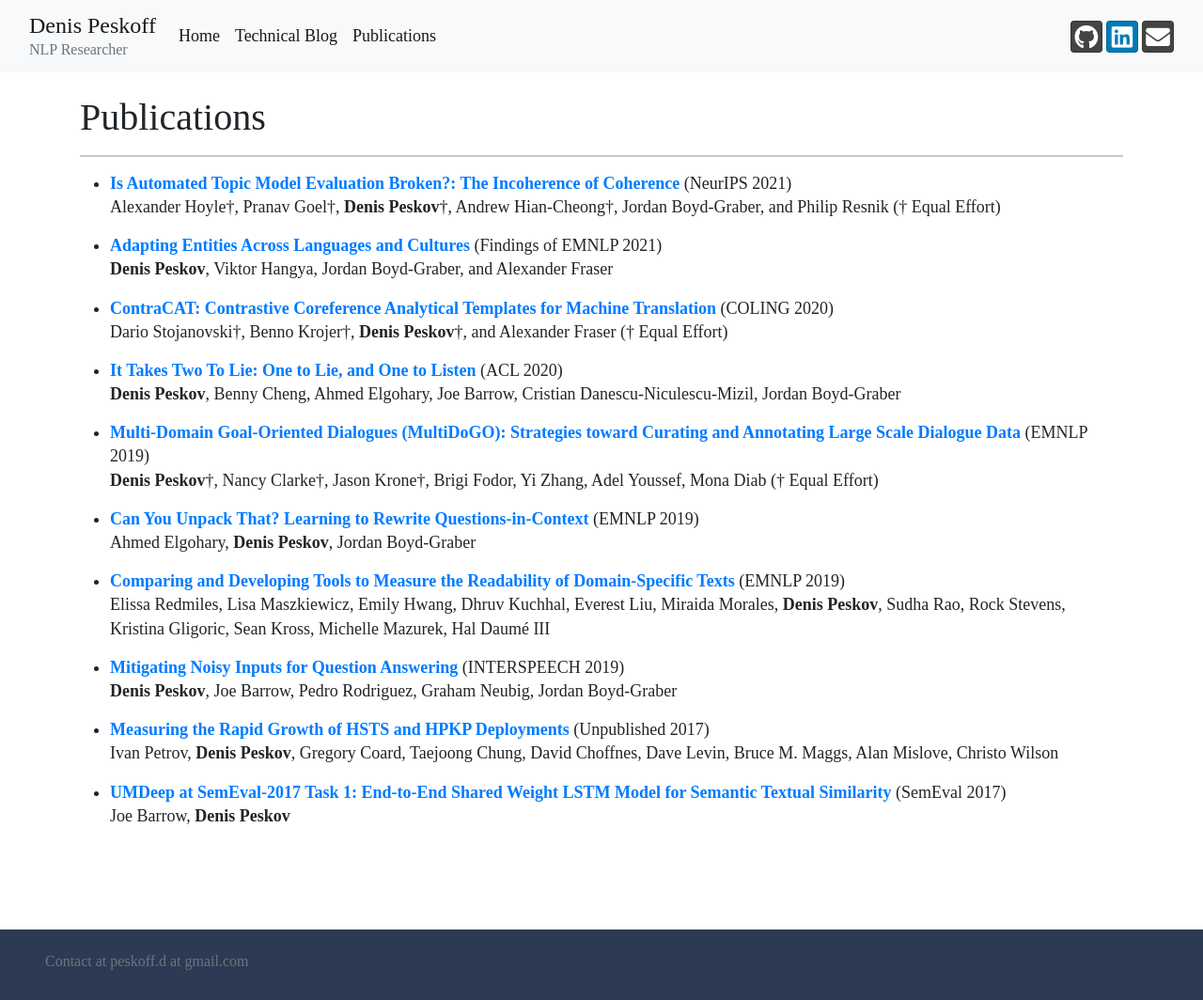
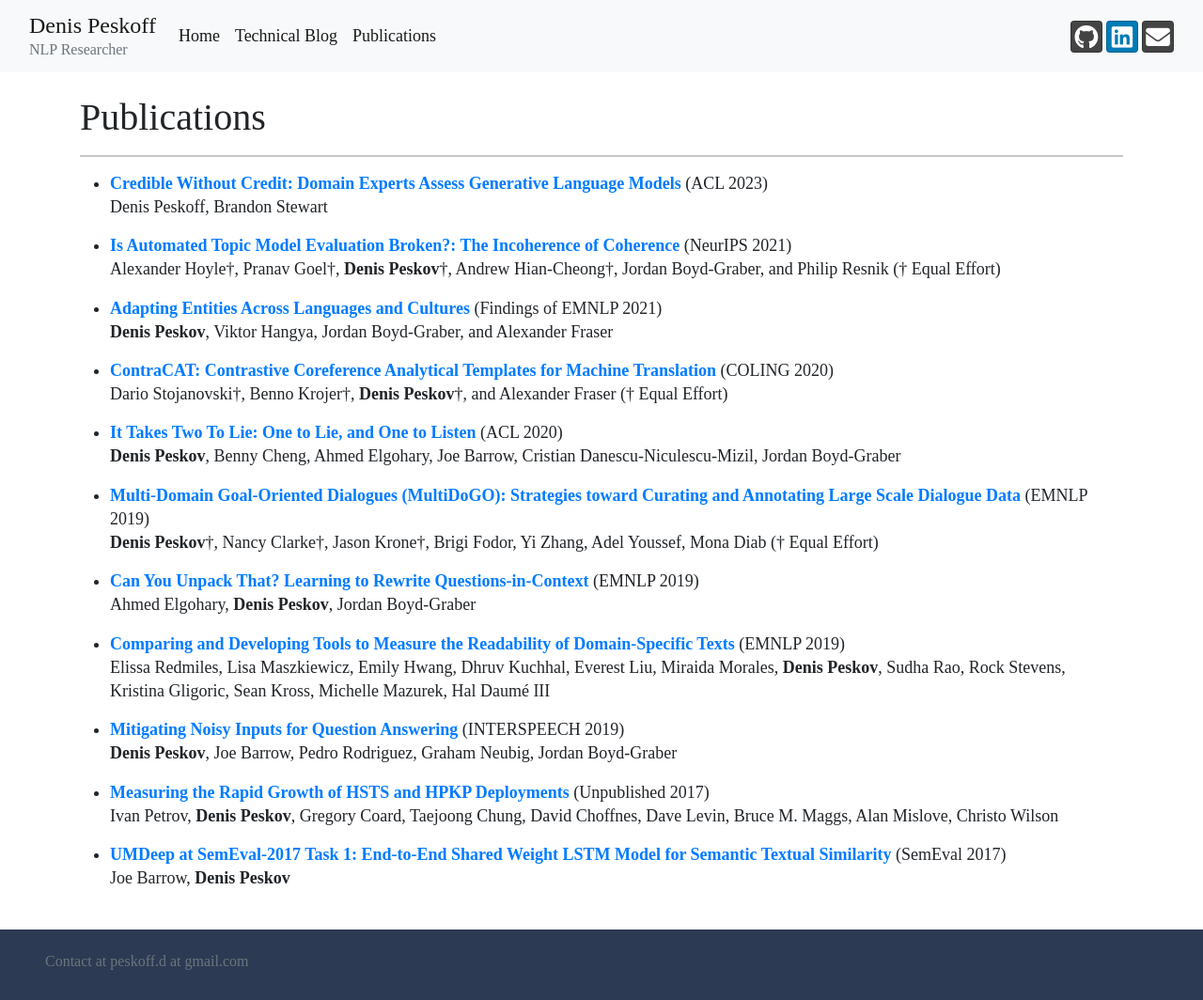
Before and after one commit to trigaten/Denis-Peskov-s-New-Website, a Jekyll site: the page built from publications.html, in a window 1280 px wide and 1064 px high. Shown: the whole window at 94% size. Built offline with Jekyll 4.4.1, drawn with Linux system fonts in a browser that asks for light colours; nearby versions of some CDN libraries.

Commit message:
Update publications.md

```diff
--- a/_includes/publications.md
+++ b/_includes/publications.md
@@ -1,3 +1,5 @@
+-  [**Credible Without Credit: Domain Experts Assess Generative Language Models**](https://aclanthology.org/2023.acl-short.37.pdf) (ACL 2023) <br />  Denis Peskoff, Brandon Stewart
+
 -  [**Is Automated Topic Model Evaluation Broken?: The Incoherence of Coherence**](https://arxiv.org/abs/2107.02173) (NeurIPS 2021) <br />  Alexander Hoyle†, Pranav Goel†, **Denis Peskov**†, Andrew Hian-Cheong†, Jordan Boyd-Graber, and Philip Resnik († Equal Effort)
 
 -  [**Adapting Entities Across Languages and Cultures**](http://users.umiacs.umd.edu/~jbg//docs/2021_emnlp_adaptation.pdf) (Findings of EMNLP 2021) <br />  **Denis Peskov**, Viktor Hangya, Jordan Boyd-Graber, and Alexander Fraser
```
